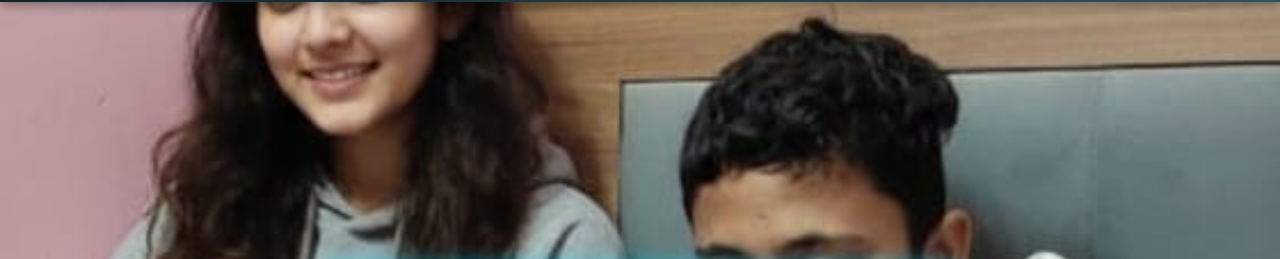
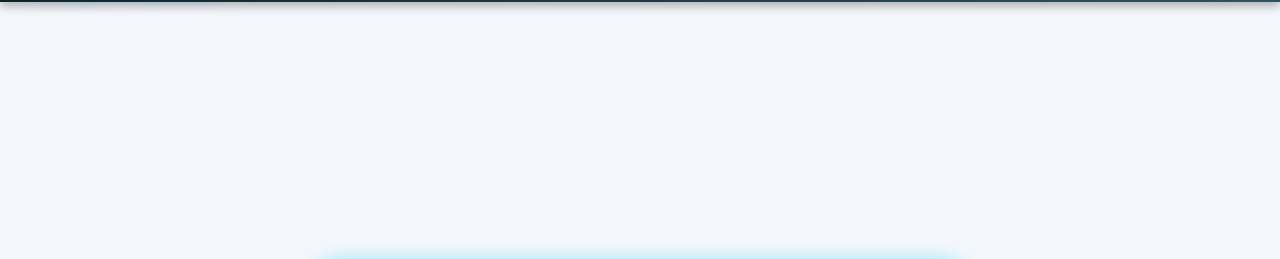
Before and after one commit to kashyapchaman852/harton, a plain HTML site: page src/index.html in a window 1280 px wide. Shown: the part 62-321 px from the top of the page. Drawn offline with Linux system fonts and the light colour scheme.

Commit message:
rwerwerwe

```diff
--- a/src/index.html
+++ b/src/index.html
@@ -120,7 +120,7 @@
       position: relative;
       width: 100%;
       height: 90vh;
-      background: url("./pitchure/WhatsApp\ Image\ 2025-10-30\ at\ 17.01.42_afc49e6d.jpg") no-repeat center center/cover;
+      background: url() no-repeat center center/cover;
       display: flex;
       align-items: center;
       justify-content: center;
```
